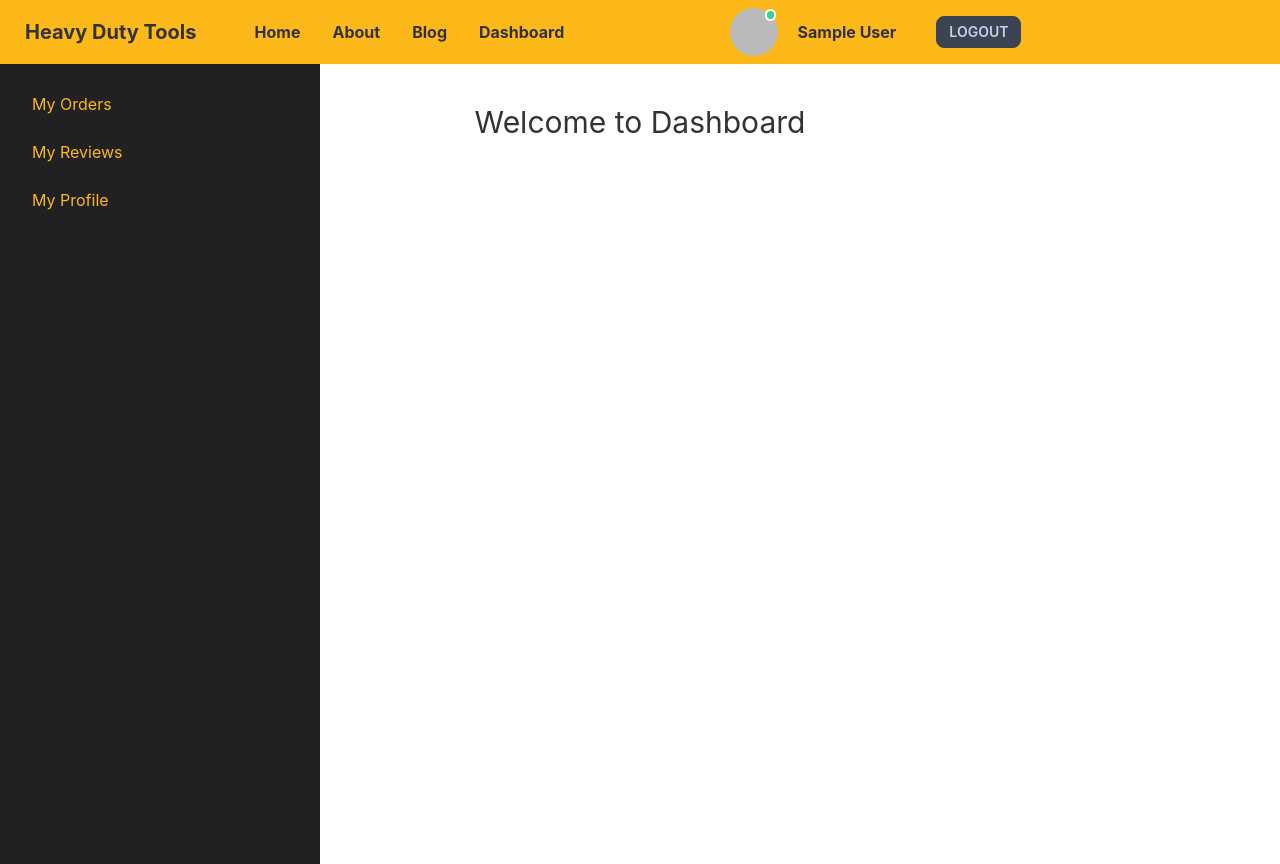
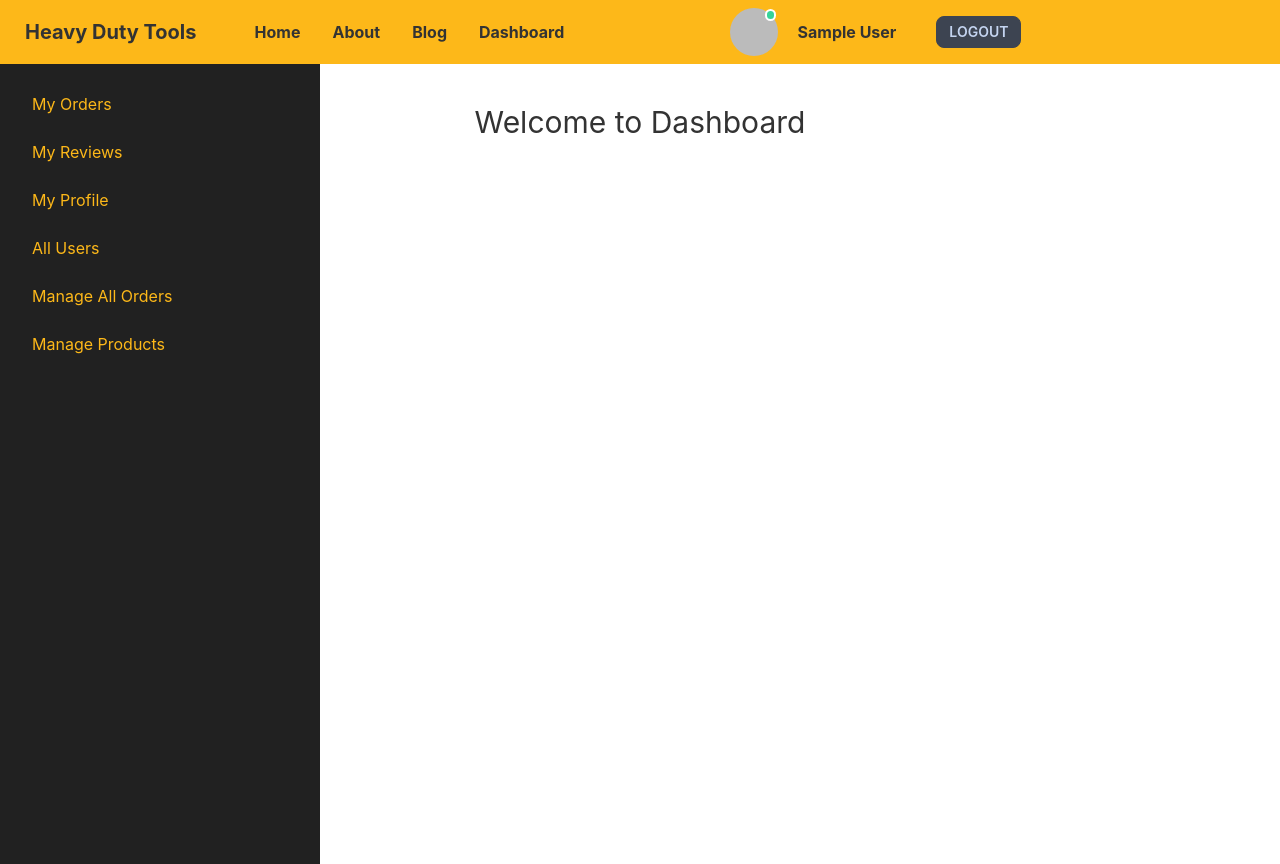
Before and after one commit to FahamidulDipro/Heavy-Duty-Tools-Client, a React (Create React App) app: page /dashboard in a window 1280 px wide. Built offline with nearby package versions, Linux system fonts and the light colour scheme; no server answers; sample sign-in values are in the browser's storage.

Commit message:
admin routes created to control orders, products and user role

```diff
--- a/src/App.js
+++ b/src/App.js
@@ -1,6 +1,10 @@
 import { Route, Routes } from "react-router-dom";
 import "./App.css";
+import AddProduct from "./components/Dashboard/AddProduct";
+import AllUsers from "./components/Dashboard/AllUsers";
 import Dashboard from "./components/Dashboard/Dashboard";
+import ManageAllOrders from "./components/Dashboard/ManageAllOrders";
+import ManageProducts from "./components/Dashboard/ManageProducts";
 import MyOrders from "./components/Dashboard/MyOrders";
 import MyProfile from "./components/Dashboard/MyProfile";
 import Review from "./components/Dashboard/Review";
@@ -44,6 +48,16 @@ function App() {
           <Route path="orders" element={<MyOrders></MyOrders>}></Route>
           <Route path="review" element={<Review></Review>}></Route>
           <Route path="profile" element={<MyProfile></MyProfile>}></Route>
+          <Route path="allUsers" element={<AllUsers></AllUsers>}></Route>
+          <Route path="addProduct" element={<AddProduct></AddProduct>}></Route>
+          <Route
+            path="manageAllOrders"
+            element={<ManageAllOrders></ManageAllOrders>}
+          ></Route>
+          <Route
+            path="manageProducts"
+            element={<ManageProducts></ManageProducts>}
+          ></Route>
         </Route>
         <Route path="*" element={<NotFound></NotFound>}></Route>
       </Routes>
--- /dev/null
+++ b/src/components/Dashboard/AddProduct.js
@@ -0,0 +1,11 @@
+import React from 'react';
+
+const AddProduct = () => {
+    return (
+        <div>
+            <h1>Add A Product</h1>
+        </div>
+    );
+};
+
+export default AddProduct;
--- /dev/null
+++ b/src/components/Dashboard/AllUsers.js
@@ -0,0 +1,11 @@
+import React from 'react';
+
+const AllUsers = () => {
+    return (
+        <div>
+            <h1>All Users</h1>
+        </div>
+    );
+};
+
+export default AllUsers;
--- a/src/components/Dashboard/Dashboard.js
+++ b/src/components/Dashboard/Dashboard.js
@@ -25,6 +25,15 @@ const Dashboard = () => {
             <li>
               <Link to="profile">My Profile</Link>
             </li>
+            <li>
+              <Link to="allUsers">All Users</Link>
+            </li>
+            <li>
+              <Link to="manageAllOrders">Manage All Orders</Link>
+            </li>
+            <li>
+              <Link to="manageProducts">Manage Products</Link>
+            </li>
           </ul>
         </div>
       </div>
--- /dev/null
+++ b/src/components/Dashboard/ManageAllOrders.js
@@ -0,0 +1,11 @@
+import React from 'react';
+
+const ManageAllOrders = () => {
+    return (
+        <div>
+            <h1>Manage All Orders</h1>
+        </div>
+    );
+};
+
+export default ManageAllOrders;
--- /dev/null
+++ b/src/components/Dashboard/ManageProducts.js
@@ -0,0 +1,11 @@
+import React from 'react';
+
+const ManageProducts = () => {
+    return (
+        <div>
+            <h1>Manage Products</h1>
+        </div>
+    );
+};
+
+export default ManageProducts;
```
